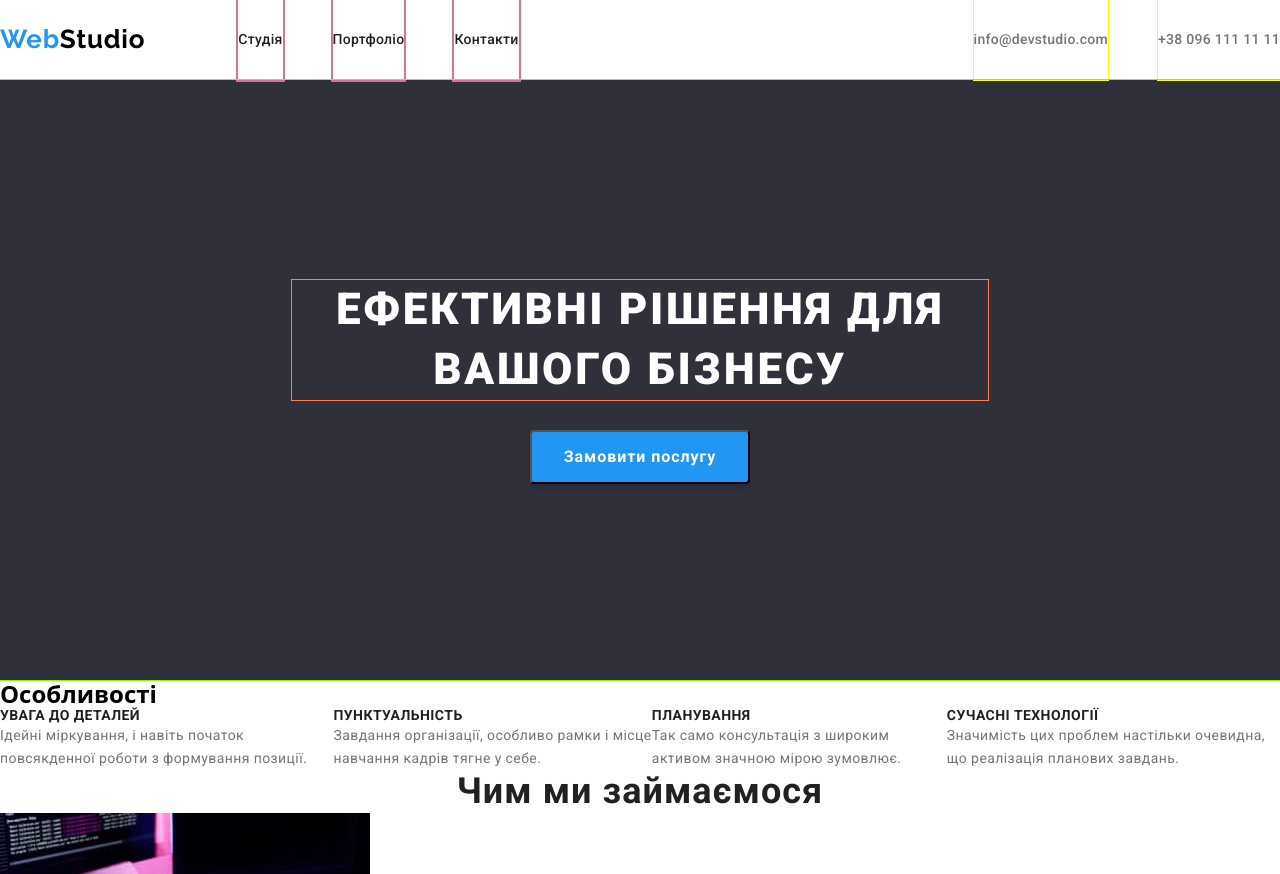
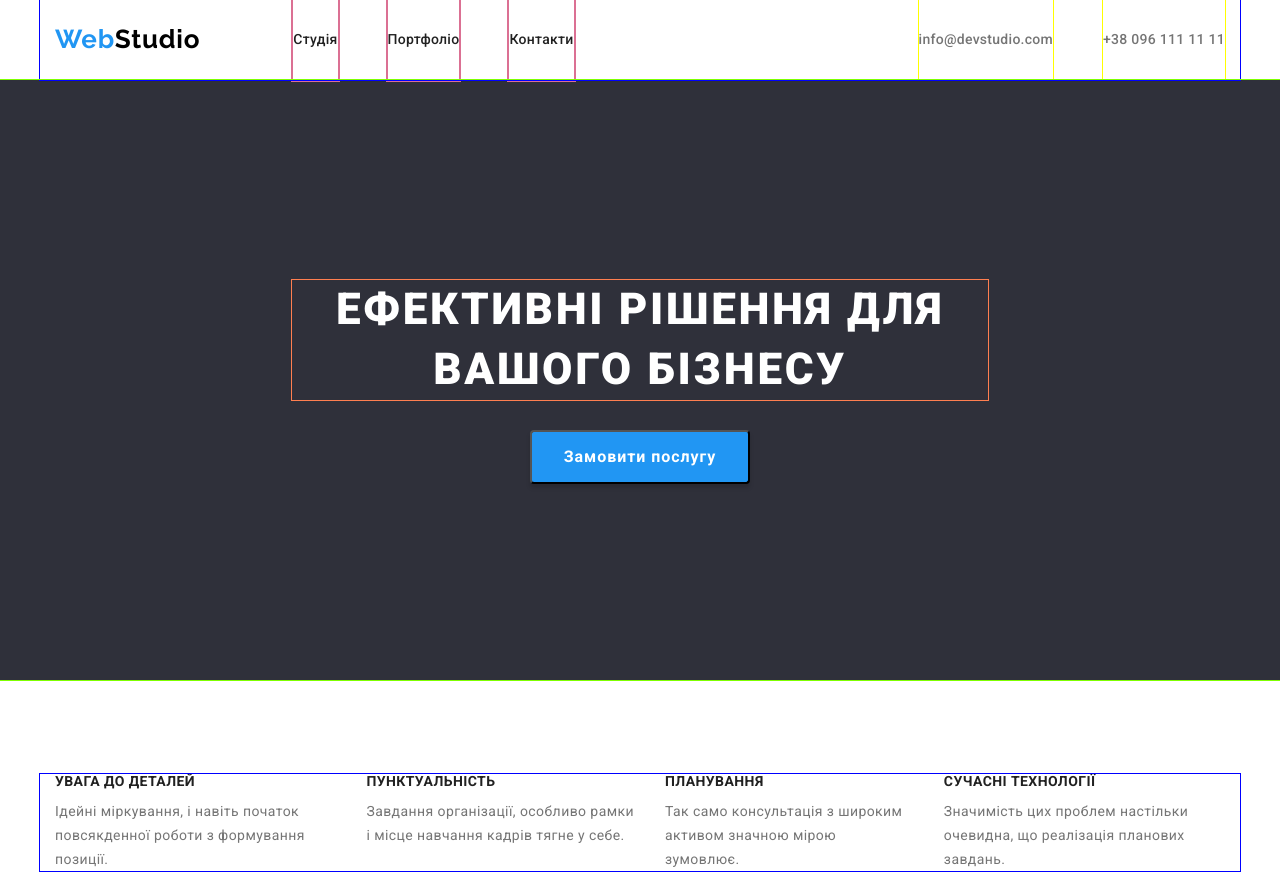
Before and after one commit to NorbertNy/goit-markup-hw-03, a plain HTML site: page index.html in a window 1280 px wide. Shown: the top 874 px of the page. Drawn offline with nearby package versions, Linux system fonts and the light colour scheme.

Commit message:
Positioning heder,main section 1;2

```diff
--- a/css/styles.css
+++ b/css/styles.css
@@ -6,10 +6,6 @@ html {
     box-sizing: inherit;
 }
 
-* {
-    padding: 0;
-    margin: 0;
-}
 
 :root {
 --main-color-text: #212121;
@@ -29,15 +25,14 @@ html {
 
 
 body {
-    margin: 0;
     background-color: var(--primary-white-color);
 }
 /* Header style */
 
-/* .list {
+.list {
     padding: 0;
     margin: 0;
-} */
+}
 
 
 .container {
@@ -175,7 +170,6 @@ body {
 
 .main-hero-text {
     margin: 0 auto;
-    margin-bottom: 30px;
     outline: 1px solid coral;
     width: 696px;
 
@@ -202,6 +196,7 @@ body {
     padding: 10px 32px;
     border-radius: 4px;
     /* border-color: var(--hero-button-blue-color); */
+    margin-top: 30px;
     min-width: 216px;
 
 
@@ -244,12 +239,28 @@ body {
     overflow: hidden;
 }
 
+.features {
+ padding-top: 94px;
+}
+
 .features-list {
     display: flex;
 
 }
 
+.features-item:not(:first-child) {
+    margin-left: 30px;
+}
+
+/* .features-item {
+    outline: 1px solid brown;
+} */
+
 .features-head {
+    margin-top: 0;
+    margin-bottom: 0;
+
+
     font-family: 'Roboto', sans-serif;
     font-weight: 700;
     font-size: 14px;
@@ -260,6 +271,10 @@ body {
 }
 
 .features-text {
+    margin-top: 10px;
+    margin-bottom: 0;
+
+
     font-family: 'Roboto', sans-serif;
     font-weight: 400;
     font-size: 14px;
--- a/index.html
+++ b/index.html
@@ -5,7 +5,7 @@
     <meta http-equiv="X-UA-Compatible" content="IE=edge" />
     <meta name="viewport" content="width=device-width, initial-scale=1.0" />
     <title>Студия</title>
-    <link rel="prehtmlconnect" href="https://fonts.googleapis.com" />
+    <link rel="preconnect" href="https://fonts.googleapis.com" />
     <link rel="preconnect" href="https://fonts.gstatic.com" crossorigin />
     <link
       href="https://fonts.googleapis.com/css2?family=Raleway:wght@700&family=Roboto:wght@400;500;700;900&display=swap"
@@ -20,11 +20,11 @@
   <body class="main-page-body">
     <!-- Header -->
     <header class="page-header">
-      <nav class="header-nav">
+      <nav class="header-nav container">
         <a class="header-logo" href="./index.html">
           <span class="header-logo-beginning">Web</span>Studio</a
         >
-        <ul class="nav-list">
+        <ul class="nav-list list">
           <li class="nav-item">
             <a class="nav-link" href="./index.html">Студія</a>
           </li>
@@ -37,7 +37,7 @@
         </ul>
 
         <!-- Header address -->
-        <ul class="header-contacts">
+        <ul class="header-contacts list">
           <li class="mail-cont">
             <a class="mail-link" href="mailto:info@devstudio.com"
               >info@devstudio.com</a
@@ -55,10 +55,11 @@
         <h1 class="main-hero-text">Ефективні рішення для вашого бізнесу</h1>
         <button type="button" class="main-hero-button">Замовити послугу</button>
       </section>
-      <section class="Features">
+      <section class="features">
         <!-- скрыть заголовок -->
-        <h2 class="hidden-header">Особливості</h2>
-        <ul class="features-list">
+        <h2 class="hidden-header visually-hidden">Особливості</h2>
+        <div class="container">
+          <ul class="features-list list">
             <li class="features-item">
               <h3 class="features-head">увага до деталей</h3>
               <p class="features-text">
@@ -69,8 +70,8 @@
             <li class="features-item">
               <h3 class="features-head">пунктуальність</h3>
               <p class="features-text">
-              Завдання організації, особливо рамки і місце навчання кадрів тягне
-              у себе.
+                Завдання організації, особливо рамки і місце навчання кадрів
+                тягне у себе.
               </p>
             </li>
             <li class="features-item">
@@ -82,11 +83,12 @@
             <li class="features-item">
               <h3 class="features-head">сучасні технології</h3>
               <p class="features-text">
-              Значимість цих проблем настільки очевидна, що реалізація планових
-              завдань.
+                Значимість цих проблем настільки очевидна, що реалізація
+                планових завдань.
               </p>
             </li>
           </ul>
+        </div>
       </section>
       <section class="activity">
         <h2 class="activity-header">Чим ми займаємося</h2>
```
Lines whose indentation alone changed are shown as unchanged.
